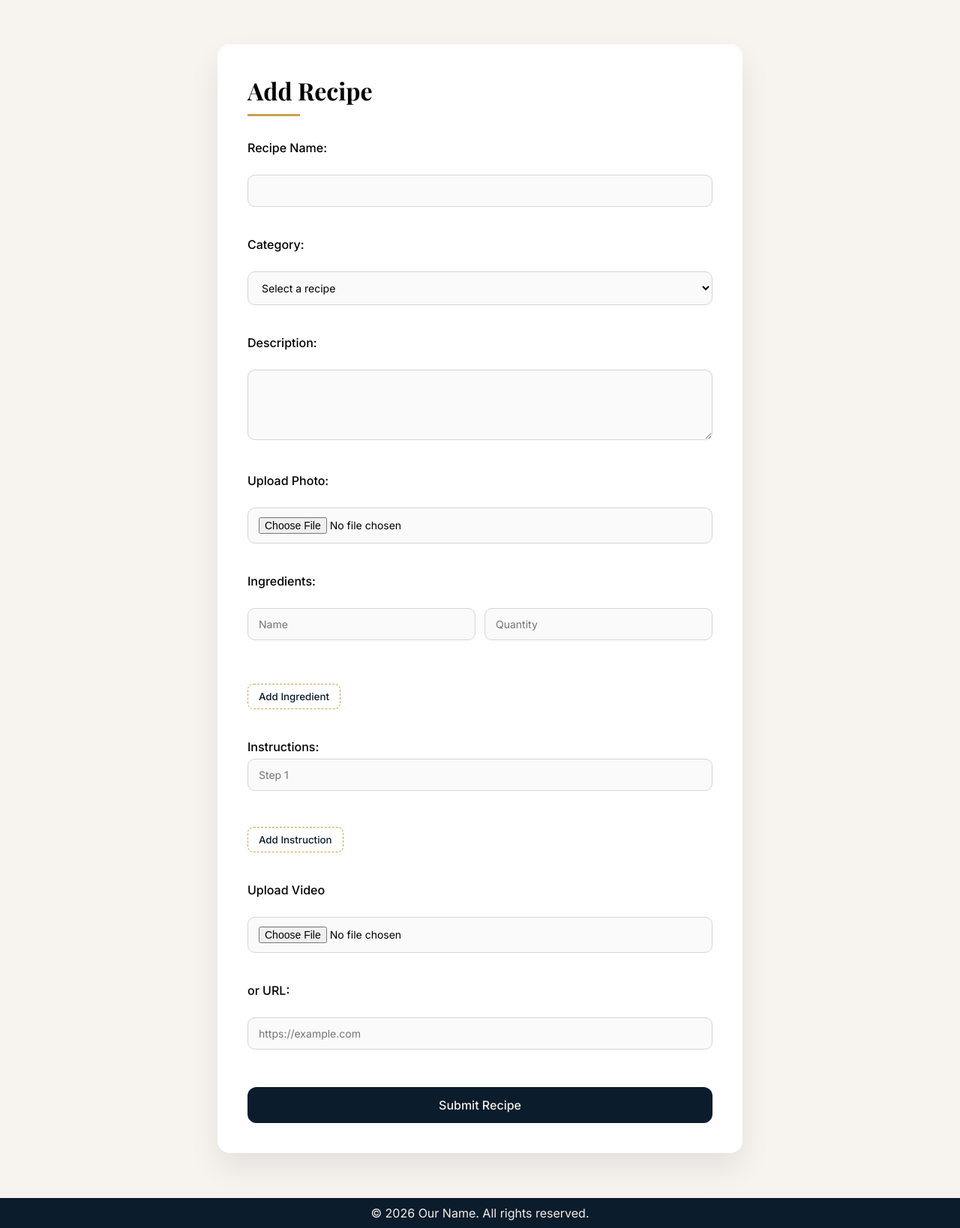
After one commit to AlhanoufIB/IT329, a PHP site: page /HTML/AddRecipe.html in a window 1280 px wide. The commit adds this page. Shown: the part 131-1769 px from the top of the page at 75% size. Run offline with PHP 8.4, Linux system fonts and the light colour scheme.

Commit message:
ADD DONE

```diff
--- /dev/null
+++ b/CSS/AddEdit.css
@@ -0,0 +1,112 @@
+/* ===== Main Layout ===== */
+main {
+  padding: 60px 20px;
+}
+
+.add {
+  max-width: 700px;
+  margin: auto;
+  background-color: #FFFFFF;
+  padding: 40px;
+  border-radius: 16px;
+  box-shadow: 0 20px 40px rgba(0, 0, 0, 0.08);
+}
+
+/* ===== Headings ===== */
+h1 {
+  font-family: 'Playfair Display', serif;
+  font-size: 32px;
+  margin-bottom: 32px;
+  position: relative;
+}
+
+h1::after {
+  content: "";
+  display: block;
+  width: 70px;
+  height: 3px;
+  background-color: #C9A24D;
+  margin-top: 10px;
+}
+
+/* ===== Labels ===== */
+label {
+  display: block;
+  font-weight: 500;
+  margin-bottom: 6px;
+  margin-top: 20px;
+}
+
+/* ===== Inputs ===== */
+input[type="text"],
+input[type="file"],
+select,
+textarea {
+  width: 100%;
+  padding: 12px 14px;
+  border-radius: 10px;
+  border: 1px solid #D1D5DB;
+  font-family: 'Inter', sans-serif;
+  font-size: 14px;
+  background-color: #FAFAFA;
+}
+
+textarea {
+  resize: vertical;
+  min-height: 90px;
+}
+
+input:focus,
+textarea:focus,
+select:focus {
+  outline: none;
+  border-color: #C9A24D;
+  background-color: #FFFFFF;
+}
+
+/* ===== Ingredient Rows ===== */
+.ingredient-row {
+  display: flex;
+  gap: 12px;
+  margin-bottom: 10px;
+}
+
+.ingredient-row input {
+  flex: 1;
+}
+
+/* ===== Buttons ===== */
+button {
+  font-family: 'Inter', sans-serif;
+  font-weight: 500;
+  cursor: pointer;
+}
+
+.secondery {
+  background-color: transparent;
+  color: #0B1C2D;
+  border: 1px dashed #C9A24D;
+  padding: 8px 14px;
+  border-radius: 8px;
+  margin-top: 8px;
+}
+
+.secondery:hover {
+  background-color: #C9A24D;
+  color: #0B1C2D;
+}
+
+.submit {
+  width: 100%;
+  background-color: #0B1C2D;
+  color: #F5EFE6;
+  border: none;
+  padding: 14px;
+  border-radius: 12px;
+  font-size: 16px;
+  margin-top: 30px;
+}
+
+.submit:hover {
+  background-color: #132F4C;
+}
--- a/CSS/Main.css
+++ b/CSS/Main.css
@@ -37,7 +37,7 @@
 
         font-family: 'Libre Baskerville', serif;
         /* Logo styling */
-        font-size: 40px;
+        font-size: 25px;
         font-weight: bold;
     }
     .topnav {
@@ -72,12 +72,7 @@
         flex: 1;
         padding: 40px 60px;
     }
-    h1{
-       font-family: 'Libre Baskerville', serif;
-        font-size: 32px;
-        margin-bottom: 16px;
-        color:   #1F1F1F;
-    }
+
     footer{
         display: static;
         background-color: #0B1C2D;
--- /dev/null
+++ b/HTML/AddRecipe.html
@@ -0,0 +1,87 @@
+<!DOCTYPE html>
+<html>
+    <head>
+        <meta charset="UTF-8">
+        <meta name="viewport" content="width=device-width, initial-scale=1.0">
+        <link href="https://fonts.googleapis.com/css2?family=Playfair+Display:wght@500;600;700&family=Inter:wght@400;500;600&display=swap" rel="stylesheet">
+<script src="../JS/add.js" defer></script>
+        <style>
+            @import url("../CSS/Main.css");
+            @import url("../CSS/AddEdit.css");
+</style>
+        <title>rec</title>
+
+
+    </head>
+
+    <body class="headerandfooter">
+        <header>
+<div class="topnav">
+    <div class="logo"> <img src="../images/logo.png" alt="" class="logoimg"> Ramadan</div>
+    <nav>
+        <ul>
+       <li><a href="index.html">Home</a></li>
+        <li><a href="MyRecipes.html">My Recipes</a></li>
+        <li><a href="AddRecipe.html">Add Recipe</a></li>
+        <li><a href="AboutUs.html">About Us</a></li>
+        </ul>
+    </nav>
+    </div>
+        </header>
+
+        <main>
+
+<div class="add">
+    <h1>Add Recipe</h1>
+<form action="/submit-recipe" method="post" class="AddRecipeForm" onsubmit="redirecttoRecipes(event)">
+    <label for="recipeName">Recipe Name:</label><br>
+    <input type="text" id="recipeName" name="recipeName" required><br><br>
+
+
+    <label for="Category">Category:</label><br>
+    <select id="Category" name="Category" >
+        <option value="recipe1">Select a recipe</option>
+        <option value="recipe2">ftor</option>
+        <option value="recipe3">shoor</option>
+        <option value="recipe4">snack</option>
+    </select><br><br>
+
+    <label for="Description">Description:</label><br>
+    <textarea id="Description" name="Description" rows="4" required></textarea><br><br>
+
+
+    <label for="RecipePhoto">Upload Photo:</label><br>
+    <input type="file" id="RecipePhoto" name="RecipePhoto" required><br><br>
+
+   <label>Ingredients:</label><br>
+   <div id="Ingredients"></div><br><br>
+    <button type="button" class="secondery" onclick="addIngredient()" >Add Ingredient</button><br><br>
+
+    <label>Instructions:</label>
+    <div id="Instructions">
+        <input type="text" name="Instruction" placeholder="Step 1" required><br><br>
+    </div><br>
+<button type="button" class="secondery" onclick="addInstruction()">Add Instruction</button><br><br>
+
+
+
+<label for="VideoOrURL">Upload Video</label><br>
+<input type="file" id="VideoOrURL" name="VideoOrURL"><br><br>
+<label for="URL">or URL:</label><br>
+<input type="text" id="URL" name="URL" placeholder="https://example.com"><br><br>
+
+
+<button type="submit" class="submit">Submit Recipe</button>
+</form>
+</div>
+        </main>
+
+        <footer>
+<div class="footer-content">
+    <p class="copy">© 2026 Our Name. All rights reserved.</p>
+       </div>
+
+
+        </footer>
+    </body>
+</html>
--- /dev/null
+++ b/JS/add.js
@@ -0,0 +1,51 @@
+
+
+function addIngredient() {
+    const ingredientsDiv = document.getElementById('Ingredients');
+  const row=document.createElement('div');
+  row.className='ingredient-row';
+    const input = document.createElement('input');
+    input.type = 'text';
+    input.name = 'ingredient';
+    input.placeholder = 'Name';
+    input.required = true;
+   const quantityInput = document.createElement('input');
+    quantityInput.type = 'text';
+    quantityInput.name = 'quantity';
+    quantityInput.placeholder = 'Quantity';
+    quantityInput.required = true;
+
+
+    row.appendChild(input);
+    row.appendChild(quantityInput);
+    ingredientsDiv.appendChild(row);
+
+}
+
+
+
+
+
+
+
+
+function addInstruction(){
+    const instructionsDiv = document.getElementById('Instructions');
+    const input = document.createElement('input');
+    input.type = 'text';
+    input.name = 'instruction';
+    input.placeholder = 'Next Step';
+    input.style.display = 'block';
+    input.style.marginTop = '8px';
+    input.required = true;
+    instructionsDiv.appendChild(input);
+}
+function redirecttoRecipes(event) {
+    event.preventDefault();
+    alert("Recipe added successfully!");
+    window.location.href = "index.html";
+
+}
+document.addEventListener("DOMContentLoaded", function () {
+    addIngredient();
+});
```
